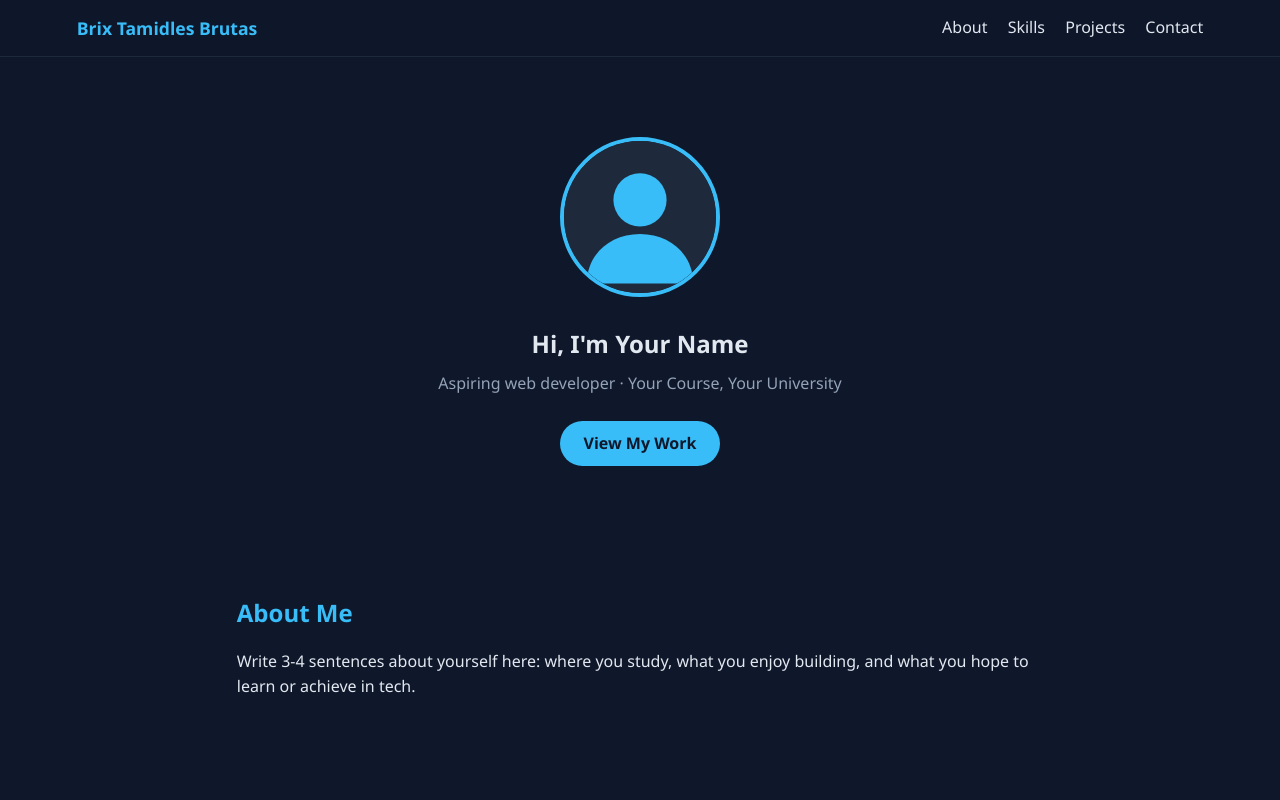
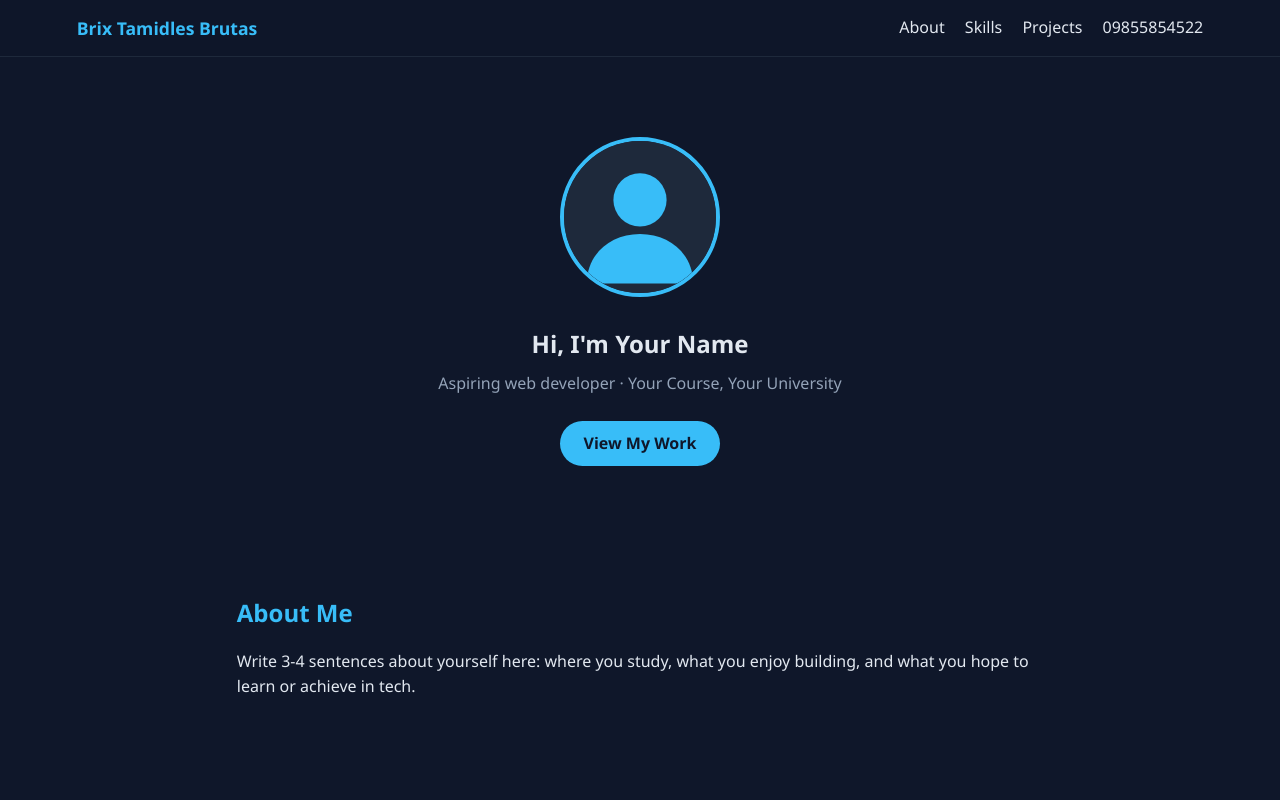
Before and after one commit to Mathew-tect/Brutas-project-1, a plain HTML site: page index.html in a window 1280 px wide. Shown: the top 800 px of the page. Drawn offline with Linux system fonts and the light colour scheme.

Commit message:
Update index.html

```diff
--- a/index.html
+++ b/index.html
@@ -14,7 +14,7 @@
       <a href="#about">About</a>
       <a href="#skills">Skills</a>
       <a href="#projects">Projects</a>
-      <a href="#contact">Contact</a>
+      <a href="#contact">09855854522</a>
     </nav>
   </header>
 
```
